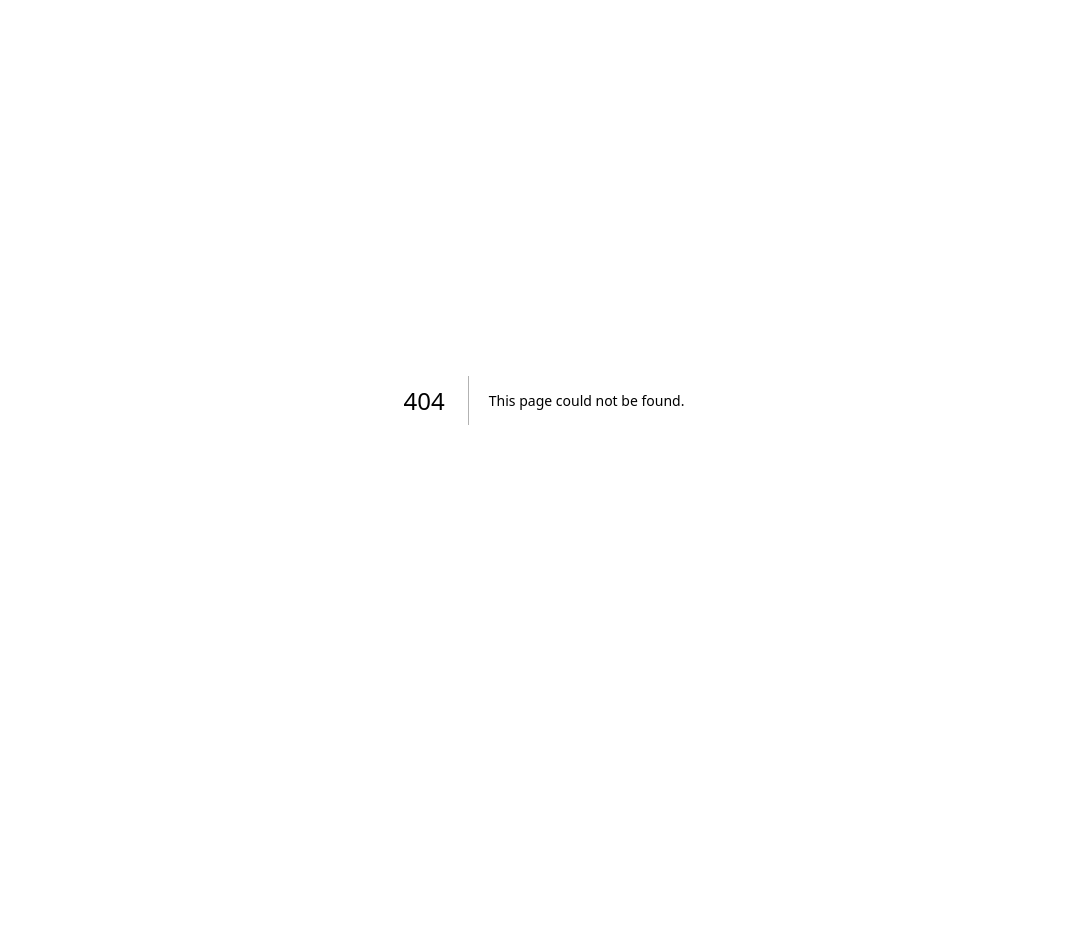
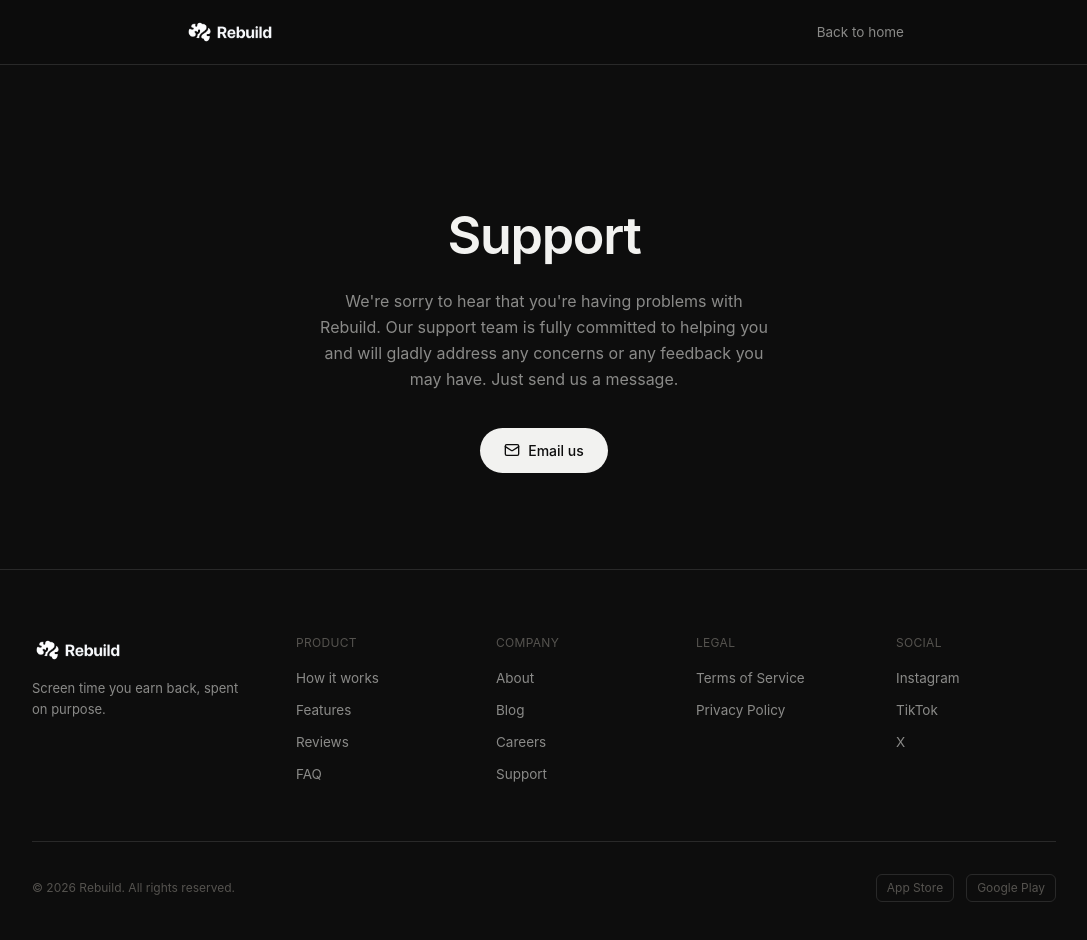
Before and after one commit to 00x20d/rebuildapp-landingpage, a Next.js app: page /support in a window 1280 px wide. Before the commit this address had no page. Shown: the whole page, without its empty margins (96-1183 px from the left). Before the commit the page ends 800 px from the top, so only its background shows below. Built offline with nearby package versions, Linux system fonts and the light colour scheme; a web font is replaced by a local one.

Commit message:
created support page, added to header and footer

```diff
--- /dev/null
+++ b/src/app/support/page.tsx
@@ -0,0 +1,64 @@
+import type { Metadata } from "next";
+import Link from "next/link";
+import Image from "next/image";
+import { Mail } from "lucide-react";
+import Footer from "@/components/Footer";
+
+export const metadata: Metadata = {
+  title: "Support - Rebuild",
+  description:
+    "Having problems with Rebuild? Our support team is fully committed to helping you. Just send us a message.",
+};
+
+export default function SupportPage() {
+  return (
+    <div className="bg-bg min-h-screen">
+      <header className="sticky top-0 z-50 w-full border-b border-border-soft bg-bg/80 backdrop-blur-md">
+        <div className="mx-auto max-w-3xl px-6 h-16 flex items-center justify-between">
+          <Link
+            href="/"
+            className="flex items-center font-display font-semibold text-[17px] tracking-tight text-text-primary shrink-0"
+          >
+            <Image
+              src="/rebuild-logo.png"
+              alt="Rebuild Logo"
+              width={200}
+              height={100}
+              className="h-7 sm:h-8 w-auto"
+              priority
+            />
+          </Link>
+
+          <Link
+            href="/"
+            className="text-[13.5px] text-text-secondary hover:text-text-primary transition-colors"
+          >
+            Back to home
+          </Link>
+        </div>
+      </header>
+
+      <main className="mx-auto max-w-3xl px-6 pt-28 sm:pt-36 pb-24 text-center">
+        <h1 className="font-display font-semibold text-[40px] sm:text-[52px] tracking-tight text-text-primary leading-[1.05]">
+          Support
+        </h1>
+        <p className="mt-6 text-[16px] leading-relaxed text-text-secondary max-w-md mx-auto">
+          We&apos;re sorry to hear that you&apos;re having problems with
+          Rebuild. Our support team is fully committed to helping you and will
+          gladly address any concerns or any feedback you may have. Just send
+          us a message.
+        </p>
+
+        <a
+          href="mailto:hello@tryrebuild.app"
+          className="mt-9 inline-flex items-center gap-2 rounded-full bg-text-primary text-bg text-[14px] font-medium px-6 py-3 hover:bg-accent transition-colors"
+        >
+          <Mail size={16} />
+          Email us
+        </a>
+      </main>
+
+      <Footer />
+    </div>
+  );
+}
--- a/src/components/Footer.tsx
+++ b/src/components/Footer.tsx
@@ -17,7 +17,7 @@ const columns = [
       { label: "About", href: "#" },
       { label: "Blog", href: "#" },
       { label: "Careers", href: "#" },
-      { label: "Support", href: "#" },
+      { label: "Support", href: "/support" },
     ],
   },
   {
--- a/src/components/Nav.tsx
+++ b/src/components/Nav.tsx
@@ -9,6 +9,7 @@ const navLinks = [
   { href: "#features", label: "Features" },
   { href: "#reviews", label: "Reviews" },
   { href: "#faq", label: "FAQ" },
+  { href: "/support", label: "Support" },
 ];
 
 export default function Nav() {
```
